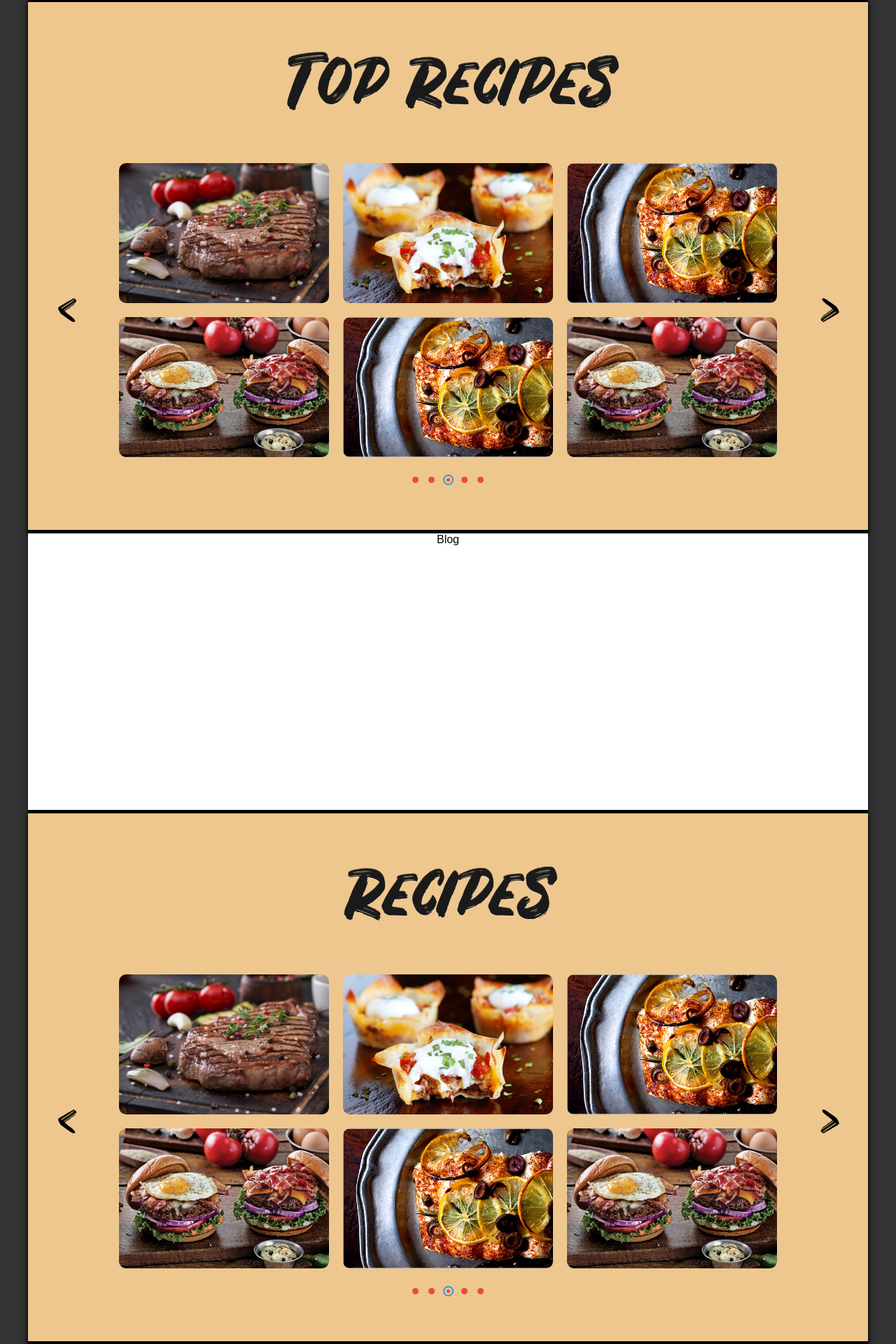
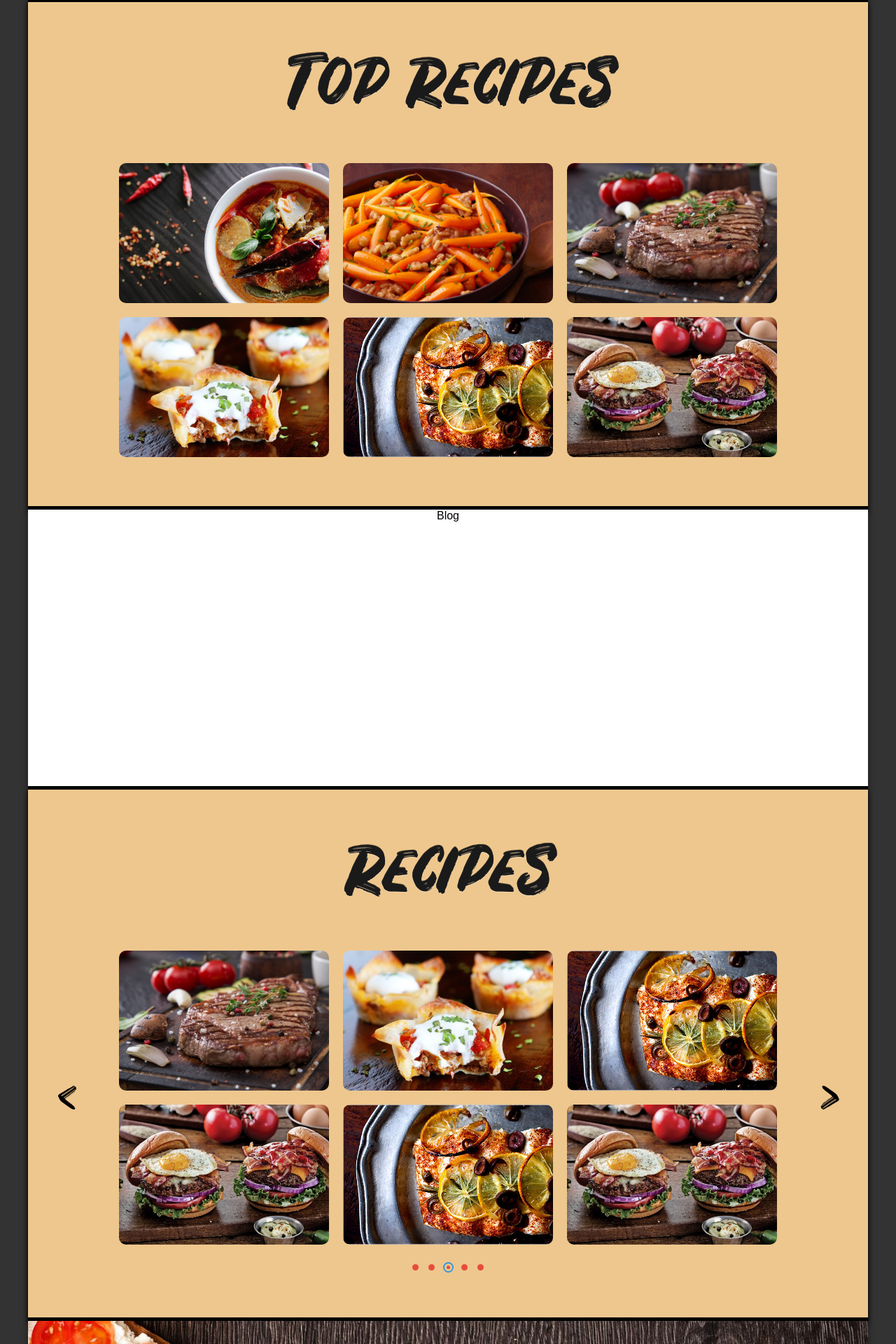
Before and after one commit to NathanielDaniels/cookbook-project, a PHP site: page / in a window 1280 px wide. Shown: the part 1202-3122 px from the top of the page at 70% size. Run offline with PHP 8.4, Linux system fonts and the light colour scheme; some libraries are stand-ins or nearby versions; some web fonts are replaced.

Commit message:
pagination issues

```diff
--- a/CSS/styles.css
+++ b/CSS/styles.css
@@ -218,7 +218,7 @@ body {
   margin-top: 20px;
 }
 
-.main-container .recipes-container {
+.main-container .topRecipes-container {
   background: #eec78e;
   position: relative;
   z-index: -1;
@@ -231,12 +231,12 @@ body {
   overflow: hidden;
 }
 
-.main-container .recipes-container .recipes-title {
+.main-container .topRecipes-container .topRecipes-title {
   text-align: center;
   margin: 0;
 }
 
-.main-container .recipes-container .recipes-title h1 {
+.main-container .topRecipes-container .topRecipes-title h1 {
   color: #1a1a1a;
   font-family: Rustico;
   font-size: 6rem;
@@ -245,68 +245,22 @@ body {
   text-shadow: 0px 1px 0px rgba(255, 255, 255, 0.3), 0px -1px 0px rgba(0, 0, 0, 0.7);
 }
 
-.main-container .recipes-container .recipe-arrows {
-  position: absolute;
-  width: 100%;
-  top: 55%;
-}
-
-.main-container .recipes-container .recipe-arrows .prev,
-.main-container .recipes-container .recipe-arrows .next {
-  font-family: Rustico;
-  font-size: 4rem;
-  position: relative;
-  display: -webkit-box;
-  display: -ms-flexbox;
-  display: flex;
-  -webkit-box-align: center;
-      -ms-flex-align: center;
-          align-items: center;
-  -webkit-box-pack: center;
-      -ms-flex-pack: center;
-          justify-content: center;
-  width: 60px;
-  height: 60px;
-  cursor: pointer;
-  border-radius: 50%;
-  -webkit-transition: all 0.3s ease-in-out;
-  transition: all 0.3s ease-in-out;
-}
-
-.main-container .recipes-container .recipe-arrows .prev:hover,
-.main-container .recipes-container .recipe-arrows .next:hover {
-  background-color: #e4a84e;
-}
-
-.main-container .recipes-container .recipe-arrows .prev-arrow {
-  float: left;
-  padding-left: 2vw;
-}
-
-.main-container .recipes-container .recipe-arrows .next-arrow {
-  float: right;
-  padding-right: 2vw;
-}
-
-.main-container .recipes-container .recipes-body {
+.main-container .topRecipes-container .topRecipes-body {
   display: -ms-grid;
   display: grid;
   grid-gap: 20px;
   width: 80%;
   margin: auto;
-  -ms-grid-columns: (300px)[7];
-      grid-template-columns: repeat(7, 300px);
+  -ms-grid-columns: (300px)[3];
+      grid-template-columns: repeat(3, 300px);
   -ms-grid-rows: (200px)[2];
       grid-template-rows: repeat(2, 200px);
-  -webkit-box-pack: center;
-      -ms-flex-pack: center;
-          justify-content: center;
   margin-top: 30px;
   padding: 10px;
   overflow: hidden;
 }
 
-.main-container .recipes-container .recipes-body .grid-item {
+.main-container .topRecipes-container .topRecipes-body .grid-item {
   position: relative;
   background-size: cover;
   border-radius: 10px;
@@ -315,12 +269,12 @@ body {
   transition: all 0.3s ease-in-out;
 }
 
-.main-container .recipes-container .recipes-body .grid-item:hover {
+.main-container .topRecipes-container .topRecipes-body .grid-item:hover {
   -webkit-filter: drop-shadow(0px 10px 5px #7d4b12);
           filter: drop-shadow(0px 10px 5px #7d4b12);
 }
 
-.main-container .recipes-container .recipes-body .grid-item .hover-text {
+.main-container .topRecipes-container .topRecipes-body .grid-item .hover-text {
   display: -webkit-box;
   display: -ms-flexbox;
   display: flex;
@@ -346,97 +300,32 @@ body {
   transition: 0.4s ease-in-out;
 }
 
-.main-container .recipes-container .recipes-body .grid-item .hover-text:hover {
+.main-container .topRecipes-container .topRecipes-body .grid-item .hover-text:hover {
   opacity: 1;
 }
 
-.main-container .recipes-container .recipes-body .recipe1 {
+.main-container .topRecipes-container .topRecipes-body .recipe1 {
   background-image: url("/IMG/recipe1.jpg");
 }
 
-.main-container .recipes-container .recipes-body .recipe2 {
+.main-container .topRecipes-container .topRecipes-body .recipe2 {
   background-image: url("/IMG/recipe2.jpeg");
 }
 
-.main-container .recipes-container .recipes-body .recipe3 {
+.main-container .topRecipes-container .topRecipes-body .recipe3 {
   background-image: url("/IMG/recipe3.jpg");
 }
 
-.main-container .recipes-container .recipes-body .recipe4 {
+.main-container .topRecipes-container .topRecipes-body .recipe4 {
   background-image: url("/IMG/recipe4.jpg");
 }
 
-.main-container .recipes-container .recipes-body .recipe5 {
+.main-container .topRecipes-container .topRecipes-body .recipe5 {
   background-image: url("/IMG/recipe5.jpg");
 }
 
-.main-container .recipes-container .recipes-body .recipe6 {
+.main-container .topRecipes-container .topRecipes-body .recipe6 {
   background-image: url("/IMG/recipe6.jpg");
-}
-
-.main-container .recipes-container .recipes-body .recipe7 {
-  background-image: url("/IMG/recipe3.jpg");
-}
-
-.main-container .recipes-container .recipes-body .recipe8 {
-  background-image: url("/IMG/recipe4.jpg");
-}
-
-.main-container .recipes-container .recipes-body .recipe9 {
-  background-image: url("/IMG/recipe5.jpg");
-}
-
-.main-container .recipes-container .recipes-body .recipe10 {
-  background-image: url("/IMG/recipe6.jpg");
-}
-
-.main-container .recipes-container .recipes-body .recipe11 {
-  background-image: url("/IMG/recipe5.jpg");
-}
-
-.main-container .recipes-container .recipes-body .recipe12 {
-  background-image: url("/IMG/recipe6.jpg");
-}
-
-.main-container .recipes-container .recipes-body .recipe13 {
-  background-image: url("/IMG/recipe5.jpg");
-}
-
-.main-container .recipes-container .recipes-body .recipe14 {
-  background-image: url("/IMG/recipe6.jpg");
-}
-
-.main-container .recipes-container .pagination-wrapper {
-  width: 100%;
-  margin: 15px 0 0;
-}
-
-.main-container .recipes-container .pagination-wrapper .pagination {
-  text-align: center;
-}
-
-.main-container .recipes-container .pagination-wrapper .pagination span {
-  display: inline-block;
-  position: relative;
-  width: 15px;
-  height: 15px;
-  border-radius: 50%;
-  margin: 0 2px;
-}
-
-.main-container .recipes-container .pagination-wrapper .pagination span:before {
-  content: "";
-  position: absolute;
-  top: 3px;
-  left: 3px;
-  right: 3px;
-  bottom: 3px;
-  background: #e74c3c;
-  border-radius: 50%;
-}
-
-.main-container .recipes-container .pagination-wrapper .pagination span.active {
-  border: 2px solid #3498db;
 }
 
 .main-container .form-container {
--- a/CSS/styles.scss
+++ b/CSS/styles.scss
@@ -267,7 +267,7 @@ body {
     #RECIPE-SECTION (Top Recipes)
 \*------------------------------------*/
 
-  .recipes-container {
+  .topRecipes-container {
     background: #eec78e;
     position: relative;
     z-index: -1;
@@ -277,7 +277,7 @@ body {
     padding: 40px 0 60px;
     width: 100%;
     overflow: hidden;
-    .recipes-title {
+    .topRecipes-title {
       text-align: center;
       margin: 0;
       h1 {
@@ -290,44 +290,44 @@ body {
           0px -1px 0px rgba(0, 0, 0, 0.7);
       }
     }
-    .recipe-arrows {
-      position: absolute;
-      width: 100%;
-      top: 55%;
-      .prev,
-      .next {
-        font-family: Rustico;
-        font-size: 4rem;
-        position: relative;
-        display: flex;
-        align-items: center;
-        justify-content: center;
-        width: 60px;
-        height: 60px;
-        cursor: pointer;
-        border-radius: 50%;
-        transition: all 0.3s ease-in-out;
-        &:hover {
-          background-color: hsl(36, 74%, 60%);
-        }
-      }
-      .prev-arrow {
-        float: left;
-        padding-left: 2vw;
-      }
-      .next-arrow {
-        float: right;
-        padding-right: 2vw;
-      }
-    }
-    .recipes-body {
+    // .recipe-arrows {
+    //   position: absolute;
+    //   width: 100%;
+    //   top: 55%;
+    //   .prev,
+    //   .next {
+    //     font-family: Rustico;
+    //     font-size: 4rem;
+    //     position: relative;
+    //     display: flex;
+    //     align-items: center;
+    //     justify-content: center;
+    //     width: 60px;
+    //     height: 60px;
+    //     cursor: pointer;
+    //     border-radius: 50%;
+    //     transition: all 0.3s ease-in-out;
+    //     &:hover {
+    //       background-color: hsl(36, 74%, 60%);
+    //     }
+    //   }
+    //   // .prev-arrow {
+    //   //   float: left;
+    //   //   padding-left: 2vw;
+    //   // }
+    //   // .next-arrow {
+    //   //   float: right;
+    //   //   padding-right: 2vw;
+    //   // }
+    // }
+    .topRecipes-body {
       display: grid;
       grid-gap: 20px;
       width: 80%;
       margin: auto;
-      grid-template-columns: repeat(7, 300px);
+      grid-template-columns: repeat(3, 300px);
       grid-template-rows: repeat(2, 200px);
-      justify-content: center;
+      // justify-content: center;
       margin-top: 30px;
       padding: 10px;
       overflow: hidden;
@@ -365,65 +365,65 @@ body {
       .recipe6 {
         background-image: url("/IMG/recipe6.jpg");
       }
-      .recipe7 {
-        background-image: url("/IMG/recipe3.jpg");
-      }
-      .recipe8 {
-        background-image: url("/IMG/recipe4.jpg");
-      }
-      .recipe9 {
-        background-image: url("/IMG/recipe5.jpg");
-      }
-      .recipe10 {
-        background-image: url("/IMG/recipe6.jpg");
-      }
-      .recipe11 {
-        background-image: url("/IMG/recipe5.jpg");
-      }
-      .recipe12 {
-        background-image: url("/IMG/recipe6.jpg");
-      }
-      .recipe13 {
-        background-image: url("/IMG/recipe5.jpg");
-      }
-      .recipe14 {
-        background-image: url("/IMG/recipe6.jpg");
-      }
+      // .recipe7 {
+      //   background-image: url("/IMG/recipe3.jpg");
+      // }
+      // .recipe8 {
+      //   background-image: url("/IMG/recipe4.jpg");
+      // }
+      // .recipe9 {
+      //   background-image: url("/IMG/recipe5.jpg");
+      // }
+      // .recipe10 {
+      //   background-image: url("/IMG/recipe6.jpg");
+      // }
+      // .recipe11 {
+      //   background-image: url("/IMG/recipe5.jpg");
+      // }
+      // .recipe12 {
+      //   background-image: url("/IMG/recipe6.jpg");
+      // }
+      // .recipe13 {
+      //   background-image: url("/IMG/recipe5.jpg");
+      // }
+      // .recipe14 {
+      //   background-image: url("/IMG/recipe6.jpg");
+      // }
     }
-    .pagination-wrapper {
-      width: 100%;
-      // height: 40px;
-      margin: 15px 0 0;
-      .pagination {
-        // position: relative;
-        // top: 20px;
-        text-align: center;
-        span {
-          display: inline-block;
-          position: relative;
-          width: 15px;
-          height: 15px;
-          border-radius: 50%;
-          margin: 0 2px;
-          &:before {
-            content: "";
-            position: absolute;
-            top: 3px;
-            left: 3px;
-            right: 3px;
-            bottom: 3px;
-            background: #e74c3c;
-            // background: hsl(3, 60, 25);
+    // .pagination-wrapper {
+    //   width: 100%;
+    //   // height: 40px;
+    //   margin: 15px 0 0;
+    //   .pagination {
+    //     // position: relative;
+    //     // top: 20px;
+    //     text-align: center;
+    //     span {
+    //       display: inline-block;
+    //       position: relative;
+    //       width: 15px;
+    //       height: 15px;
+    //       border-radius: 50%;
+    //       margin: 0 2px;
+    //       &:before {
+    //         content: "";
+    //         position: absolute;
+    //         top: 3px;
+    //         left: 3px;
+    //         right: 3px;
+    //         bottom: 3px;
+    //         background: #e74c3c;
+    //         // background: hsl(3, 60, 25);
 
-            border-radius: 50%;
-          }
-          &.active {
-            border: 2px solid #3498db;
-            // border: 2px solid whitesmoke;
-          }
-        }
-      }
-    }
+    //         border-radius: 50%;
+    //       }
+    //       &.active {
+    //         border: 2px solid #3498db;
+    //         // border: 2px solid whitesmoke;
+    //       }
+    //     }
+    //   }
+    // }
   }
 
   /*------------------------------------*\
--- a/JS/script.js
+++ b/JS/script.js
@@ -22,8 +22,6 @@ let pagination = document.querySelector(".pagination");
 let dots = pagination.children;
 let w = window.innerWidth;
 let h = window.innerHeight;
-
-console.log(w);
 
 window.addEventListener("resize", function () {
   console.log(window.innerWidth);
--- a/index.html
+++ b/index.html
@@ -62,22 +62,22 @@
       </section>
       <!--! /======================== -->
 
-      <section class="recipes-container" id="top-recipes">
-        <div class="recipes-title">
-          <h1 class="top-recipes-title">Top Recipes</h1>
+      <section class="topRecipes-container" id="top-recipes">
+        <div class="topRecipes-title">
+          <h1 class="topRecipes-title">Top Recipes</h1>
           <!-- <h1 class="top-recipes-title">Simone's Finest</h1> -->
         </div>
-        <div class="recipe-arrows" id="arrows">
-          <!-- Next and previous buttons -->
+        <!--! Arrows -->
+        <!-- <div class="recipe-arrows" id="arrows">
           <span class="prev-arrow">
             <a class="prev"><</a>
           </span>
           <span class="next-arrow">
             <a class="next">></a>
           </span>
-        </div>
+        </div> -->
 
-        <div class="recipes-body imgBody1">
+        <div class="topRecipes-body imgBody1">
           <a href="#" class="grid-item recipe1">
             <div class="hover-text">
               <p>Foodie image with some text in a box</p>
@@ -108,7 +108,7 @@
               <p>Foodie image with some text in a box</p>
             </div>
           </a>
-          <a href="#" class="grid-item recipe7">
+          <!-- <a href="#" class="grid-item recipe7">
             <div class="hover-text">
               <p>Foodie image with some text in a box</p>
             </div>
@@ -147,13 +147,9 @@
             <div class="hover-text">
               <p>Foodie image with some text in a box</p>
             </div>
-          </a>
-          <!-- Next and previous buttons -->
-          <!-- <a class="prev" onclick="plusSlides(-1)"><</a>
-          <a class="next" onclick="plusSlides(1)">></a> -->
-          <!-- <a class="prev" onclick="plusSlides(-1)">&#10094;</a>
-          <a class="next" onclick="plusSlides(1)">&#10095;</a> -->
+          </a> -->
         </div>
+
         <div class="pagination-wrapper">
           <div class="pagination">
             <span></span>
@@ -163,46 +159,8 @@
             <span></span>
           </div>
         </div>
-        <!-- </br> -->
-        <!-- The dots/circles -->
-        <!-- <div style="text-align:center">
-          <span class="dot" onclick="currentSlide(1)"></span>
-          <span class="dot" onclick="currentSlide(2)"></span>
-          <span class="dot" onclick="currentSlide(3)"></span>
-        </div> -->
 
-        <!-- <div class="recipes-body imgBody2">
-          <a href="#" class="grid-item recipe1">
-            <div class="hover-text">
-              <p>Foodie image with some text in a box</p>
-            </div>
-          </a>
-          <a href="#" class="grid-item recipe2">
-            <div class="hover-text">
-              <p>Foodie image with some text in a box</p>
-            </div>
-          </a>
-          <a href="#" class="grid-item recipe3">
-            <div class="hover-text">
-              <p>Foodie image with some text in a box</p>
-            </div>
-          </a>
-          <a href="#" class="grid-item recipe4">
-            <div class="hover-text">
-              <p>Foodie image with some text in a box</p>
-            </div>
-          </a>
-          <a href="#" class="grid-item recipe5">
-            <div class="hover-text">
-              <p>Foodie image with some text in a box</p>
-            </div>
-          </a>
-          <a href="#" class="grid-item recipe6">
-            <div class="hover-text">
-              <p>Foodie image with some text in a box</p>
-            </div>
-          </a>
-        </div> -->
+
       </section>
 
       <!-- ! Possible NEW Location for About-Section -->
@@ -368,11 +326,6 @@
               <p>Foodie image with some text in a box</p>
             </div>
           </a>
-          <!-- Next and previous buttons -->
-          <!-- <a class="prev" onclick="plusSlides(-1)"><</a>
-                <a class="next" onclick="plusSlides(1)">></a> -->
-          <!-- <a class="prev" onclick="plusSlides(-1)">&#10094;</a>
-                <a class="next" onclick="plusSlides(1)">&#10095;</a> -->
         </div>
         <div class="pagination-wrapper">
           <div class="pagination">
```
Also changed, not shown: 1 other file.
